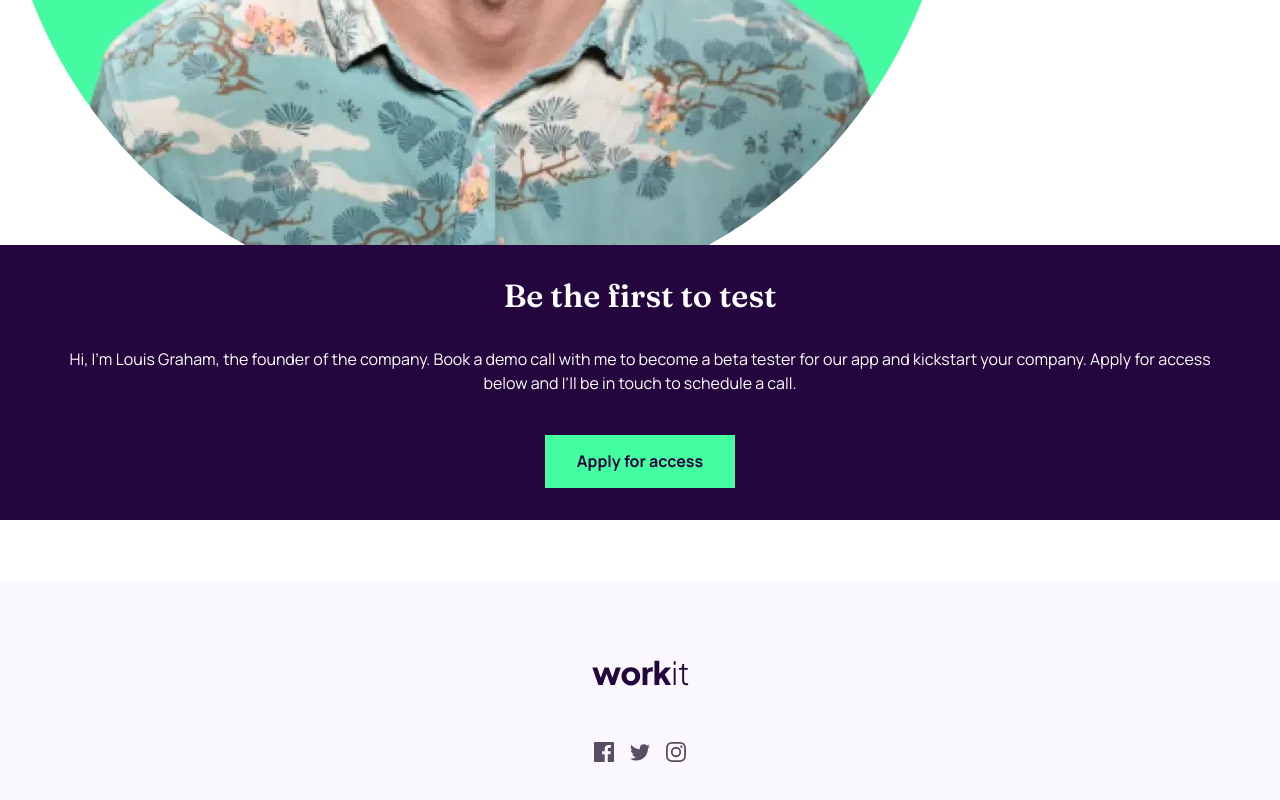
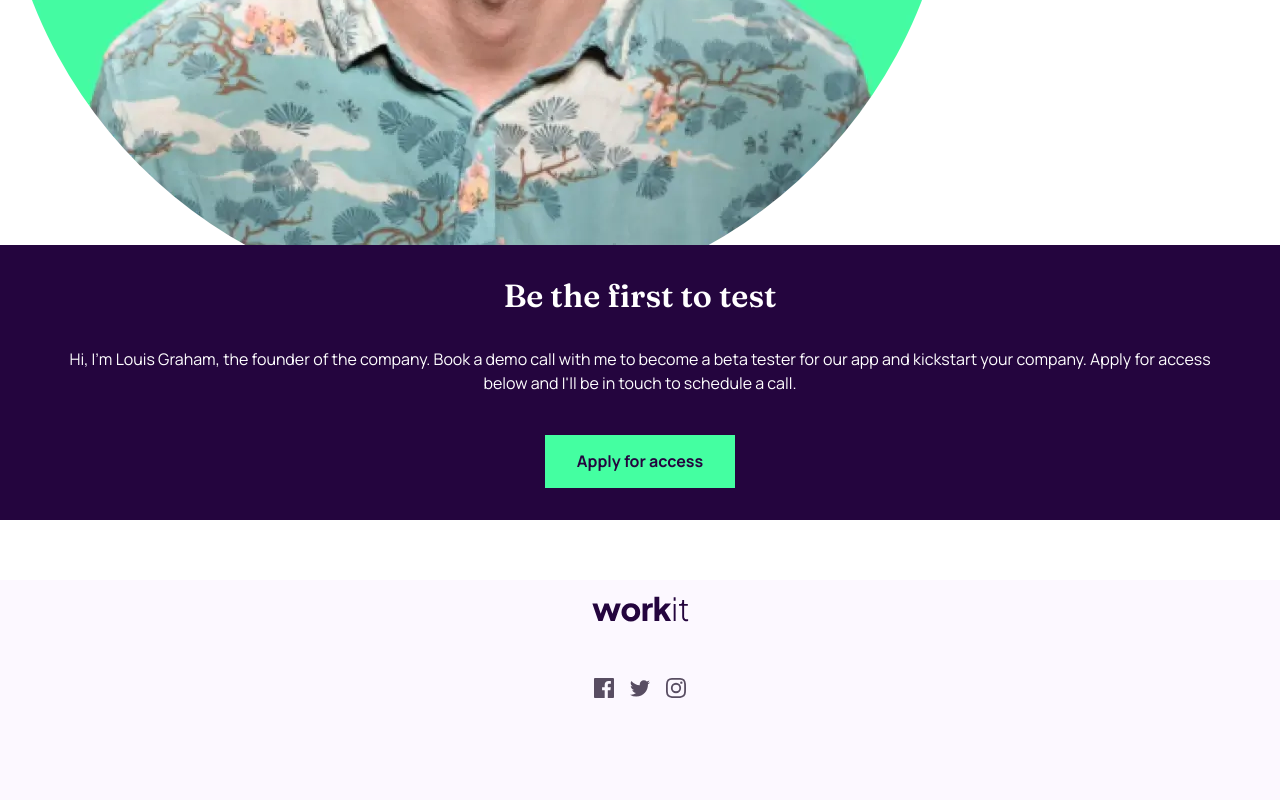
Before and after one commit to gusanchefullstack/frontend-html-css-workit-landing-page, a website built with Vite: page index.html in a window 1280 px wide. Shown: the part 2164-2964 px from the top of the page. After the commit the page ends 2942 px from the top, so only its background shows below. Built offline with nearby package versions, Linux system fonts and the light colour scheme.

Commit message:
Actualiza index.html para ajustar el margen del pie de página, mejorando la presentación visual y la separación de secciones. Se modifica la clase de margen para optimizar el diseño general de la página.

```diff
--- a/index.html
+++ b/index.html
@@ -76,7 +76,7 @@
         </article>
       </section>
     </main>
-    <footer class="flex flex-col items-center justify-center gap-14 py-20">
+    <footer class="flex flex-col items-center justify-center gap-14 mt-4 mb-20">
       <figure>
         <img src="./assets/images/logo-dark.svg" alt="Workit">
       </figure>
```
